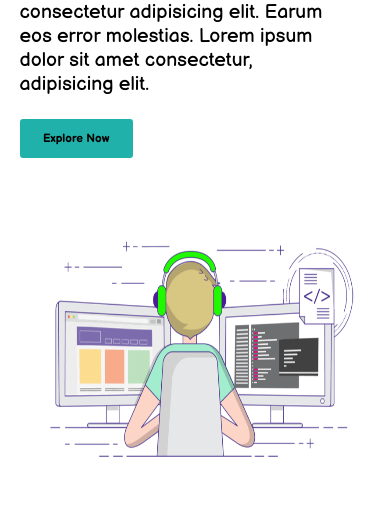
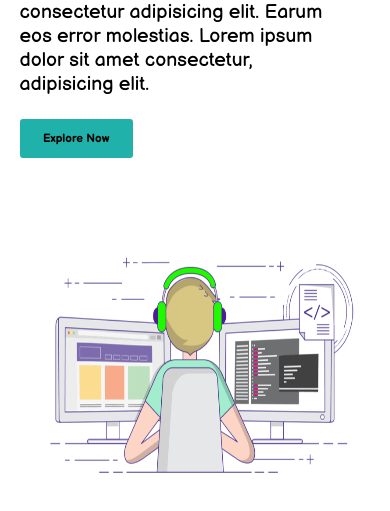
Before and after one commit to gauravdotiyal/Responsive_LandingPage, a plain HTML site: page index.html in a window 390 px wide. Shown: the part 283-794 px from the top of the page. Drawn offline with nearby package versions, Linux system fonts and the light colour scheme.

Commit message:
margin of img tag of second

```diff
--- a/style.css
+++ b/style.css
@@ -154,6 +154,5 @@ button{
        .second img{
         width: 100%;
         height: 100%;
-        margin-top: -4vw;
        }
 }
```
